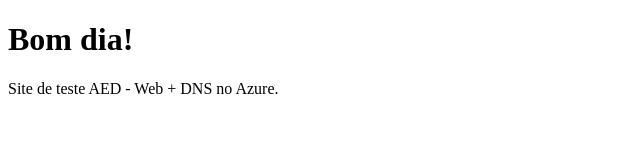
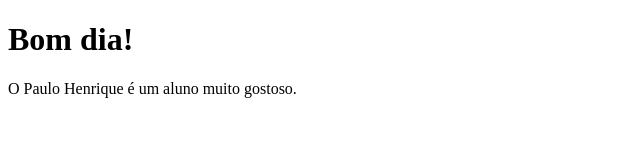
Before and after one commit to Paulohenriquebrasil/AED_REDES, a website: page index.html in a window 1280 px wide. Shown: the full height of the page, 0-640 px from the left. Drawn offline with Linux system fonts and the light colour scheme.

Commit message:
Update index.html

```diff
--- a/index.html
+++ b/index.html
@@ -3,6 +3,6 @@
 <head><meta charset="utf-8"><title>AED</title></head>
 <body>
   <h1>Bom dia!</h1>
-  <p>Site de teste AED - Web + DNS no Azure.</p>
+  <p>O Paulo Henrique é um aluno muito gostoso.</p>
 </body>
 </html>
```
